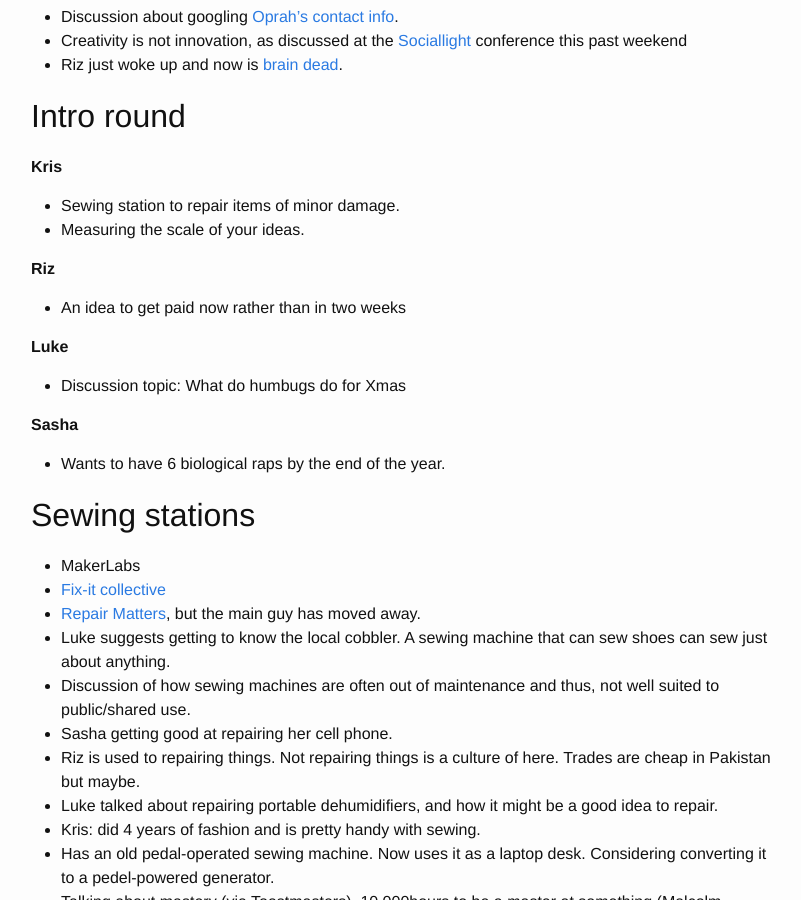
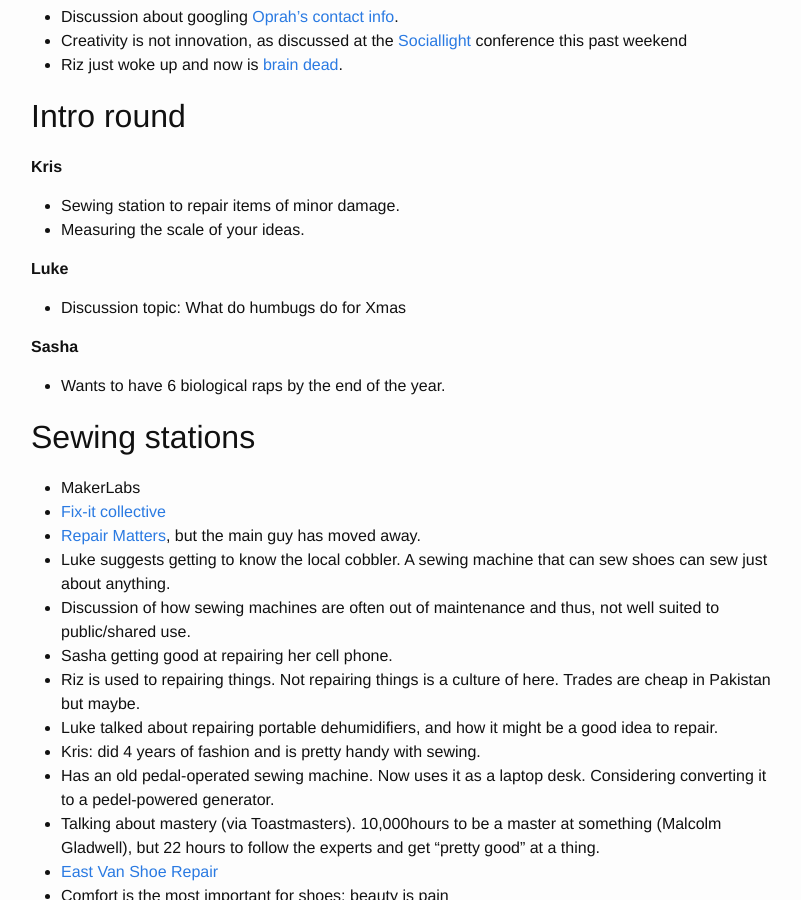
Before and after one commit to improvethings/improvethings.github.io, a Jekyll site: the page built from _posts/2016-11-21-November-21-2016.md, in a window 1280 px wide and 900 px high, scrolled down 411 px. Shown: the whole window, without its empty margins (239-1040 px from the left). Built offline with Jekyll 4.4.1, drawn with Linux system fonts in a browser that asks for light colours; comment, search, counter and statistics services are not loaded.

Commit message:
Meeting minutes with redactions

```diff
--- a/_posts/2016-11-21-November-21-2016.md
+++ b/_posts/2016-11-21-November-21-2016.md
@@ -37,9 +37,6 @@ Sasha, Kris, Riz, Luke
    * Sewing station to repair items of minor damage.
    * Measuring the scale of your ideas.
 
-**Riz**
-
-  * An idea to get paid now rather than in two weeks
 
 **Luke**
 
```
